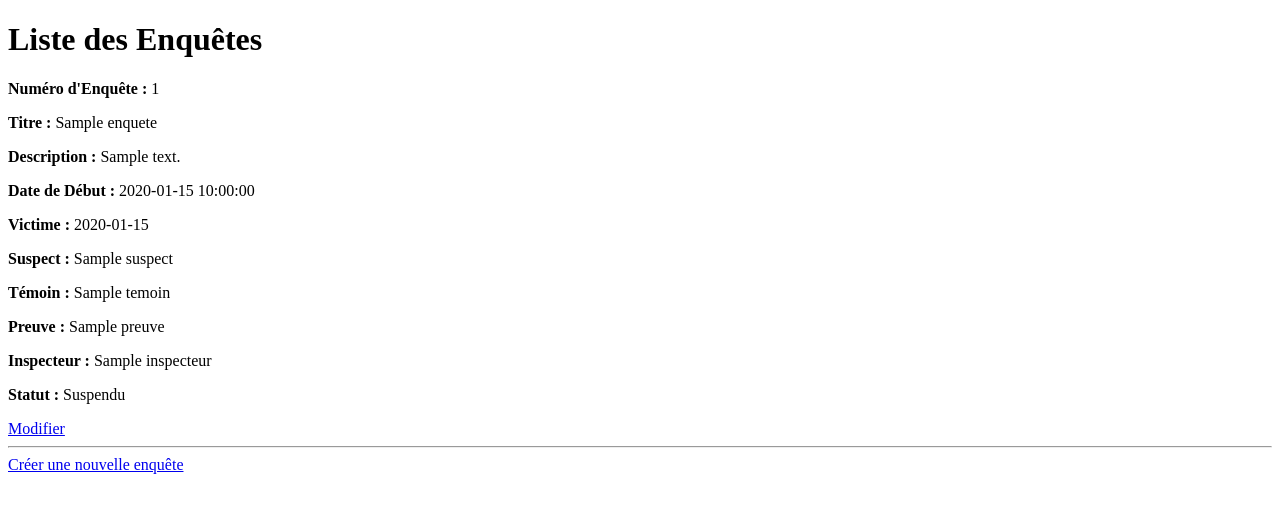
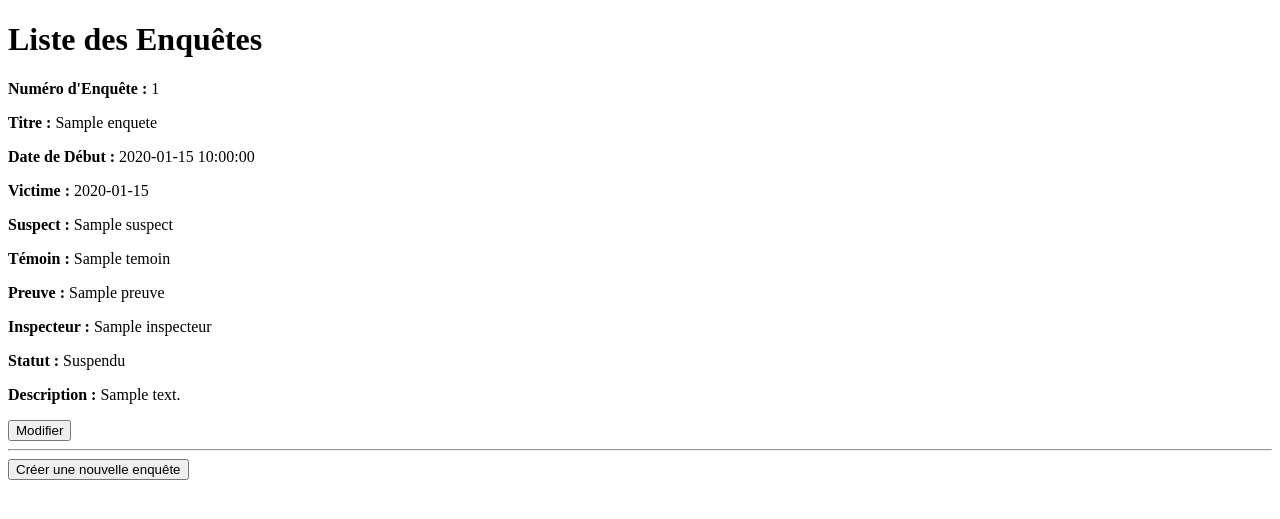
Before and after one commit to Raimanta-215/2TL2-g2_Enquete_criminelle_EPHEC, a Flask app: template templates/index.html in a window 1280 px wide. Shown: the top 519 px of the page. Run offline with Flask 3, Linux system fonts and the light colour scheme; the template is opened without the code that fills it: most values are stand-ins (such as "Sample title", 1, 10 or a date in 2020).

Commit message:
pas grand chose

```diff
--- a/mvp.py
+++ b/mvp.py
@@ -2,7 +2,6 @@ from flask import Flask, render_template, request, redirect, url_for
 
 app = Flask(__name__)
 
-# Liste fictive des enquêtes pour simuler une base de données
 enquetes = []
 
 @app.route('/')
@@ -35,7 +34,6 @@ def modifier_enquete(enquete_id):
     if request.method == 'POST':
         enquete['numEnquete'] = request.form['numEnquete']
         enquete['titreEnquete'] = request.form['titreEnquete']
-        enquete['description'] = request.form['idDescription']
         enquete['dateDebut'] = request.form['dateDebut']
         enquete['victime'] = request.form['victime']
         enquete['suspect'] = request.form['suspect']
@@ -43,6 +41,7 @@ def modifier_enquete(enquete_id):
         enquete['preuve'] = request.form['preuve']
         enquete['inspecteur'] = request.form['inspecteur']
         enquete['statut'] = request.form['statut']
+        enquete['description'] = request.form['description']
         return redirect(url_for('index'))
 
     return render_template('modifier_enquete.html', enquete=enquete, enquete_id=enquete_id)
--- a/templates/index.html
+++ b/templates/index.html
@@ -10,7 +10,6 @@
         <div>
             <p><strong>Numéro d'Enquête :</strong> {{ enquete['numEnquete'] }}</p>
             <p><strong>Titre :</strong> {{ enquete['titreEnquete'] }}</p>
-            <p><strong>Description :</strong> {{ enquete['description'] }}</p>
             <p><strong>Date de Début :</strong> {{ enquete['dateDebut'] }}</p>
             <p><strong>Victime :</strong> {{ enquete['victime'] }}</p>
             <p><strong>Suspect :</strong> {{ enquete['suspect'] }}</p>
@@ -18,10 +17,11 @@
             <p><strong>Preuve :</strong> {{ enquete['preuve'] }}</p>
             <p><strong>Inspecteur :</strong> {{ enquete['inspecteur'] }}</p>
             <p><strong>Statut :</strong> {{ enquete['statut'] }}</p>
-            <a href="{{ url_for('modifier_enquete', enquete_id=loop.index0) }}">Modifier</a>
+            <p><strong>Description :</strong> {{ enquete['description'] }}</p>
+            <button onclick = 'window.location.href="{{ url_for('modifier_enquete', enquete_id=loop.index0) }}"'>Modifier</button>
         </div>
         <hr>
     {% endfor %}
-    <a href="{{ url_for('create_enquete') }}">Créer une nouvelle enquête</a>
+    <button onclick= 'window.location.href="{{ url_for('create_enquete') }}"'>Créer une nouvelle enquête</button>
 </body>
 </html>
```
Also changed, not shown: templates/modifier_enquete.html (+5 -4 lines).
